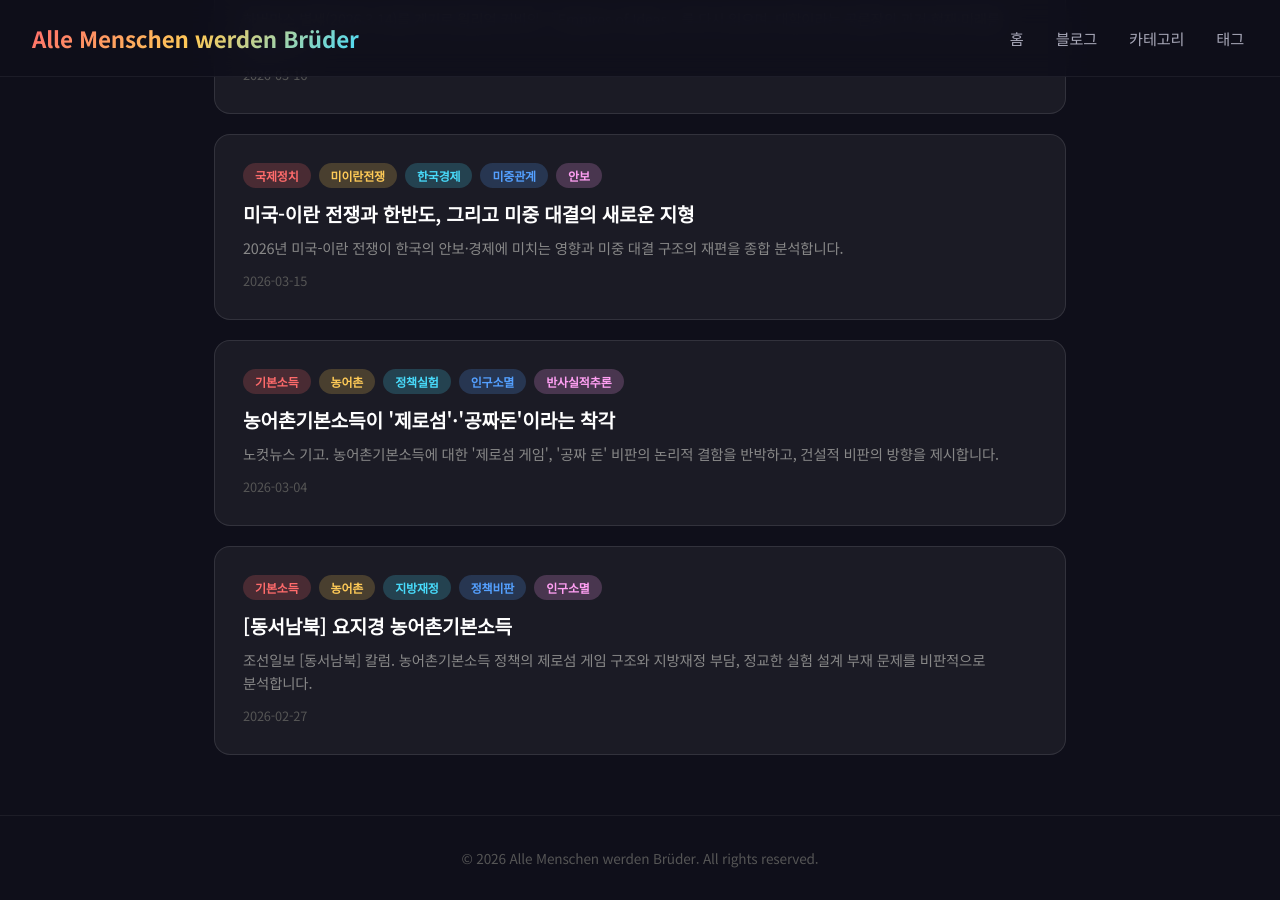
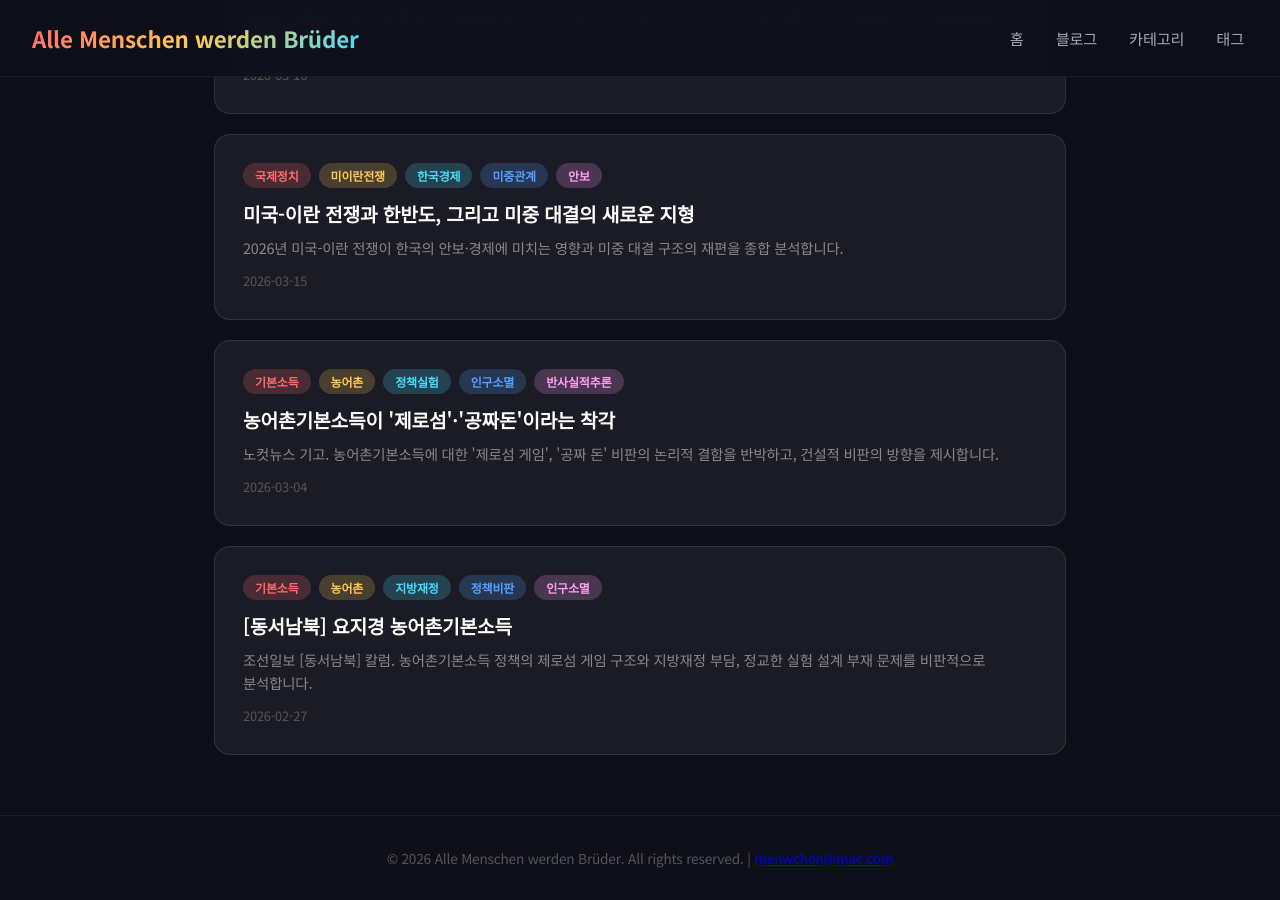
Before and after one commit to menwchen/menwchen.github.io, a Jekyll site: the page built from index.html, in a window 1280 px wide and 900 px high, scrolled down 3396 px. Built offline with Jekyll 4.4.1, drawn with Linux system fonts in a browser that asks for light colours.

Commit message:
footer: add copyright email menwchen@mac.com

```diff
--- a/_layouts/default.html
+++ b/_layouts/default.html
@@ -6,7 +6,7 @@
 <body>
   {% include nav.html %}
   {{ content }}
-  <footer>&copy; 2026 Alle Menschen werden Brüder. All rights reserved.</footer>
+  <footer>&copy; 2026 Alle Menschen werden Brüder. All rights reserved. | <a href="mailto:menwchen@mac.com">menwchen@mac.com</a></footer>
   <script data-goatcounter="https://menwchen.goatcounter.com/count" async src="//gc.zgo.at/count.js"></script>
 </body>
 </html>
```
Also changed, not shown: 2 other files.
